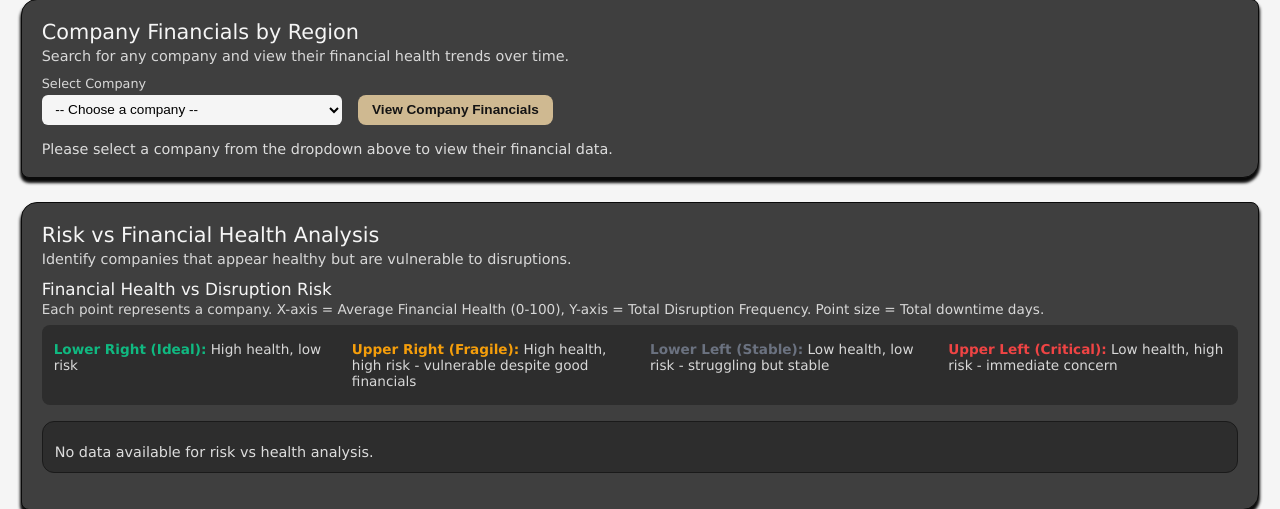
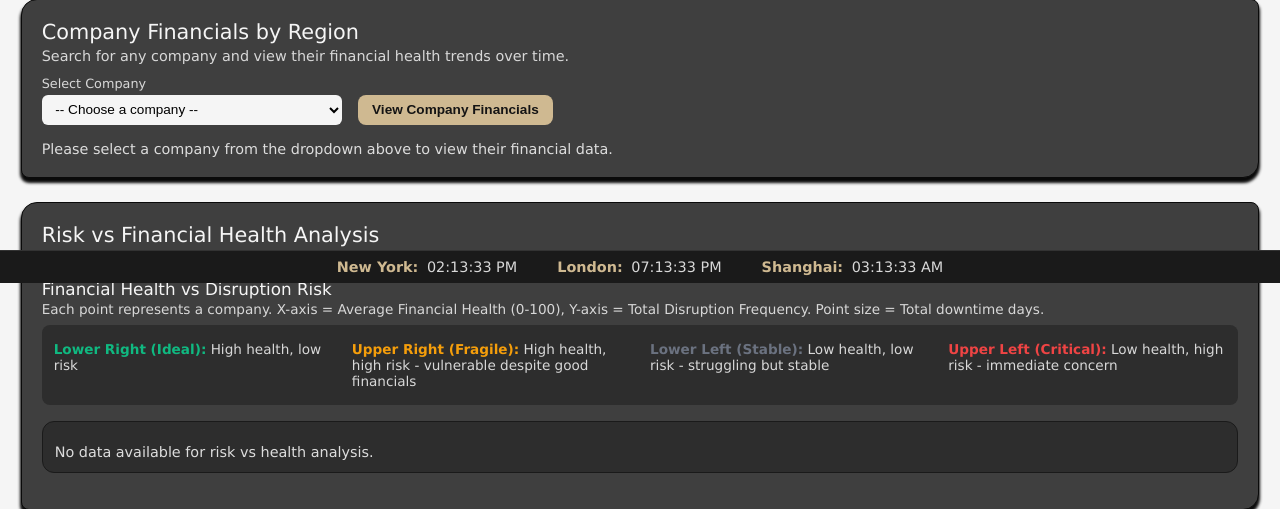
Before and after one commit to OdaDrake/IE-332-A3, a PHP site: page /SENIOR.php in a window 1280 px wide. Shown: the part 517-1026 px from the top of the page. Run offline with PHP 8.4, Linux system fonts and the light colour scheme; data that the repository does not hold is empty.

Commit message:
SENIOR.php

```diff
--- a/SENIOR.php
+++ b/SENIOR.php
@@ -19,7 +19,7 @@ if ($conn->connect_error) {
     die("Connection failed: " . htmlspecialchars($conn->connect_error));
 }
 
-$activeTab = isset($_GET['active_tab']) ? $_GET['active_tab'] : 'financial';
+$activeTab = isset($_GET['active_tab']) ? $_GET['active_tab'] : (isset($_POST['active_tab']) ? $_POST['active_tab'] : 'financial');
 
 
 // Financial Health Analysis
@@ -691,7 +691,6 @@ if ($_SERVER['REQUEST_METHOD'] === 'POST' && isset($_POST['add_company'])) {
         exit();
     }
 }
-
 // Risk vs Financial Health Scatter Plot
 
 $scatterData = array();
@@ -1056,7 +1055,33 @@ $scatterDataJson = json_encode($scatterData);
             font-weight: 600;
             border: 1px solid;
         }
-    </style>
+
+        .global-footer {
+            position: fixed;
+            bottom: 0;
+            left: 0;
+            width: 100%;
+            padding: 8px 0;
+            background: #1a1a1a;
+            color: var(--text);
+            border-top: 1px solid #333;
+            display: flex;
+            justify-content: center;
+            gap: 40px;
+            font-size: 0.9rem;
+            z-index: 999;
+        }
+
+
+        .footer-timezone {
+            color: var(--muted);
+        }
+
+        .footer-timezone strong {
+            color: var(--accent);
+            margin-right: 4px;
+        }
+</style>
 </head>
 <body>
 
@@ -1463,7 +1488,7 @@ $scatterDataJson = json_encode($scatterData);
                                         <?php echo htmlspecialchars($company['CountryName'] . ', ' . $company['ContinentName']); ?>
                                     </td>
                                     <td>
-                                        <span class="pill" style="
+                                        <span class="pill" style ="
                                             <?php
                                             if ($company['ImpactLevel'] === 'High') {
                                                 echo 'background-color: #fee2e2; border-color: #ef4444; color: #991b1b;';
@@ -1805,6 +1830,19 @@ $scatterDataJson = json_encode($scatterData);
     </div>
     <!-- END TAB: Data Management -->
 
+    <footer class="global-footer">
+        <div class="footer-timezone">
+            <strong>New York:</strong> <span id="clock-ny"></span>
+        </div>
+        <div class="footer-timezone">
+            <strong>London:</strong> <span id="clock-lon"></span>
+        </div>
+        <div class="footer-timezone">
+            <strong>Shanghai:</strong> <span id="clock-sh"></span>
+        </div>
+    </footer>
+
+
 </div>
 
 <script>
@@ -2202,11 +2240,11 @@ function switchTab(tabName) {
             var normalizedScore = score / maxScore;
 
             if (normalizedScore > 0.7) {
-                return '#ef4444'; // Critical - Red
+                return '#ef4444';
             } else if (normalizedScore > 0.4) {
-                return '#f59e0b'; // Elevated - Orange
+                return '#f59e0b';
             } else {
-                return '#10b981'; // Moderate - Green
+                return '#10b981';
             }
         });
 
@@ -2687,6 +2725,31 @@ function switchTab(tabName) {
 })();
 </script>
 
+<!-- JS, world clocks -->
+<script>
+function updateClocks() {
+    const now = new Date();
+
+    const fmt = {
+    hour: "2-digit",
+    minute: "2-digit",
+    second: "2-digit"
+    };
+
+    document.getElementById("clock-ny").textContent =
+    now.toLocaleTimeString("en-US", { ...fmt, timeZone: "America/New_York" });
+
+    document.getElementById("clock-lon").textContent =
+    now.toLocaleTimeString("en-US", { ...fmt, timeZone: "Europe/London" });
+
+    document.getElementById("clock-sh").textContent =
+    now.toLocaleTimeString("en-US", { ...fmt, timeZone: "Asia/Shanghai" });
+    }
+
+updateClocks();
+setInterval(updateClocks, 1000);
+</script>
+
 </body>
 </html>
 
```
